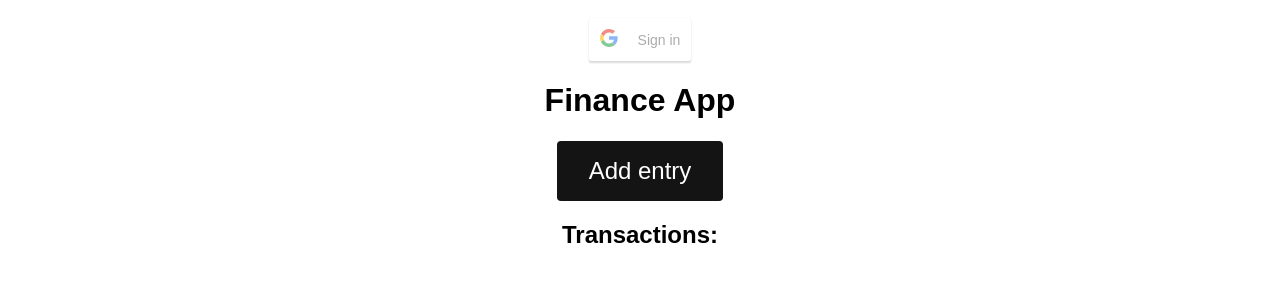
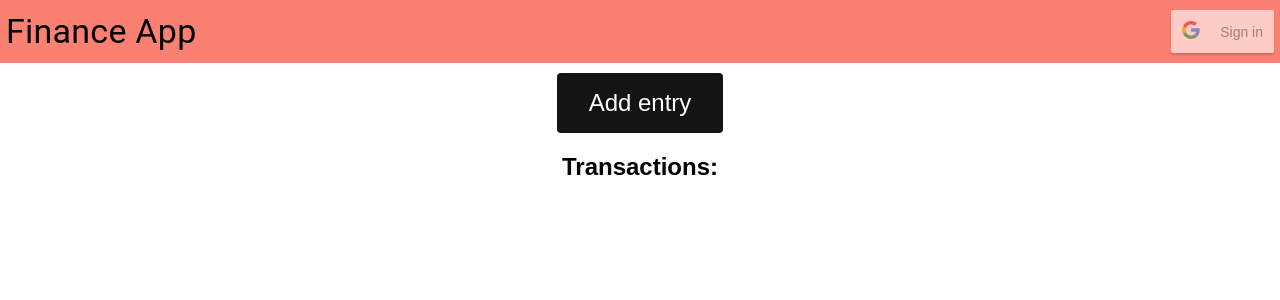
Before and after one commit to epdaniel/finance-app, a React (Create React App) app in the folder client/: page / in a window 1280 px wide. Shown: the top 300 px of the page. Built offline with nearby package versions, Linux system fonts and the light colour scheme.

Commit message:
move title and login to header, rewrite google btn as a functional component

```diff
--- a/client/src/App.js
+++ b/client/src/App.js
@@ -5,6 +5,7 @@ import Modal from "./components/Modal";
 import GoogleBtn from "./components/GoogleBtn";
 import UserProfile from "./components/userProfile";
 import DetailedEntry from "./components/DetailedEntry";
+import Header from "./components/Header";
 
 function App() {
   const [showEntryModal, setShowEntryModal] = useState(false);
@@ -36,10 +37,7 @@ function App() {
   return (
     <>
       <div className="App">
-        <br></br>
-        <GoogleBtn logInCallback={() => setLogInError(false)}></GoogleBtn>
-        <h1>Finance App</h1>
-
+        <Header logInCallback={() => setLogInError(false)} />
         <button className="addEntryButton" onClick={toggleEntryModal}>
           Add entry
         </button>
@@ -49,7 +47,6 @@ function App() {
             Please log in first!
           </p>
         )}
-        {/* <DetailedEntry showModal={showEntryModal} setShowModal={toggleEntryModal} /> */}
         <Modal showModal={showEntryModal} setShowModal={toggleEntryModal}>
           <DetailedEntry />
         </Modal>
--- a/client/src/components/DetailedEntry.js
+++ b/client/src/components/DetailedEntry.js
@@ -33,7 +33,8 @@ const DetailedEntry = ({ classes }) => {
   const onSubmit = async (data) => {
     data['userId'] = UserProfile.getId();
     data['isExpense'] = data['isExpense'] === 'expense'
-    let res = await axios.post("/entries/add", data) //use res later to update list?
+    //let res =
+    await axios.post("/entries/add", data) //use res later to update list?
       .catch(e => {
         alert("PLACEHOLDER ERROR DISPLAY: " + e.response.data.message)
       });
--- a/client/src/components/GoogleBtn.js
+++ b/client/src/components/GoogleBtn.js
@@ -1,28 +1,31 @@
-import React, { Component } from "react";
+import React, { useState } from "react";
+import UserProfile from "./userProfile";
+import { withStyles } from "@material-ui/core/styles";
+import { Grid } from "@material-ui/core";
 import { GoogleLogin, GoogleLogout } from "react-google-login";
-import UserProfile from "./userProfile";
 
-// TODOO: REMOVE THIS TO ENV FILE??
+
 const CLIENT_ID =
   "232952519661-430s05vr9he9sf0o45b88nde6jid56vg.apps.googleusercontent.com";
 
-class GoogleBtn extends Component {
-  constructor(props) {
-    super(props);
+const styles = {
+  GoogleContainer: {
+    // width: "100%",
+    margin: 0,
+  },
+  UserImage: {
+    width: "30px",
+    marginRight: "-2px",
+    marginBottom: "-5px",
+    borderRadius: "50%",
+  },
+};
 
-    this.state = {
-      isLoggedIn: UserProfile.tryRememberLogin(),
-      logInCallback: props.logInCallback,
-      //accessToken: '' //TODO: what's this? think it's an access token to identify the user to google's services
-    };
+const GoogleBtn = ({ classes, logInCallback }) => {
+  const [isLoggedIn, setisLoggedIn] = useState(UserProfile.tryRememberLogin())
+  //accessToken: '' //TODO: what's this? think it's an access token to identify the user to google's services
 
-    this.login = this.login.bind(this);
-    this.handleLoginFailure = this.handleLoginFailure.bind(this);
-    this.logout = this.logout.bind(this);
-    this.handleLogoutFailure = this.handleLogoutFailure.bind(this);
-  }
-
-  login(response) {
+  const login = (response) => {
     let profile = response.getBasicProfile();
     UserProfile.login(
       response.getAuthResponse().id_token,
@@ -32,71 +35,68 @@ class GoogleBtn extends Component {
     //console.log('Log in from: ' + response.getAuthResponse().id_token);
     //console.log('Name: ' + profile.getName());
     if (response.accessToken) {
-      this.setState((state) => ({
-        ...this.state,
-        isLoggedIn: true,
-        //accessToken: response.accessToken
-      }));
-      this.state.logInCallback();
+      setisLoggedIn(true);
+      logInCallback();
     }
   }
 
-  logout(response) {
+  const logout = (response) => {
     UserProfile.logOut();
-    this.setState((state) => ({
-      ...this.state,
-      isLoggedIn: false,
-      //accessToken: ''
-    }));
+    setisLoggedIn(false);
   }
 
-  handleLoginFailure(response) {
+  const handleLoginFailure = (response) => {
     alert("Failed to log in");
   }
 
-  handleLogoutFailure(response) {
+  const handleLogoutFailure = (response) => {
     alert("Failed to log out");
   }
 
-  render() {
-    return (
-      <div>
-        {this.state.isLoggedIn ? (
-          <div>
+
+  return (
+    <Grid
+      container
+      className={classes.GoogleContainer}
+      direction="row"
+      spacing={1}
+      justify="center"
+      alignItems="center"
+    >
+      {isLoggedIn ? (
+        <>
+          <Grid item>
             <img
-              style={userGoogleImgStyle}
+              className={classes.UserImage}
               src={UserProfile.getImgUrl()}
-              alt="User"
-            ></img>
+              alt="Google User"
+            />
+          </Grid>
+          <Grid item>
             <b> {UserProfile.getName()} </b>
-            <br></br>
-            <br></br>
+          </Grid>
+          <Grid item>
             <GoogleLogout
               clientId={CLIENT_ID}
               buttonText="Sign out"
-              onLogoutSuccess={this.logout}
-              onFailure={this.handleLogoutFailure}
-            ></GoogleLogout>
-          </div>
-        ) : (
+              onLogoutSuccess={logout}
+              onFailure={handleLogoutFailure}
+            />
+          </Grid>
+        </>) :
+        (<Grid item>
           <GoogleLogin
             clientId={CLIENT_ID}
             buttonText="Sign in"
-            onSuccess={this.login}
-            onFailure={this.handleLoginFailure}
+            onSuccess={login}
+            onFailure={handleLoginFailure}
             cookiePolicy={"single_host_origin"}
             responseType="code,token"
           />
-        )}
-      </div>
-    );
-  }
+        </Grid>)}
+    </Grid>
+  );
+
 }
 
-const userGoogleImgStyle = {
-  width: "30px",
-  marginBottom: "-10px",
-  borderRadius: "50%",
-};
-
-export default GoogleBtn;
+export default withStyles(styles)(GoogleBtn);
--- /dev/null
+++ b/client/src/components/Header.js
@@ -0,0 +1,39 @@
+import React from 'react'
+import GoogleBtn from "./GoogleBtn";
+import { withStyles } from "@material-ui/core/styles";
+import { Grid, Typography } from "@material-ui/core";
+
+const styles = {
+    HeaderContainer: {
+        width: "100%",
+        margin: 0,
+        padding: 6,
+        marginBottom: 10,
+        backgroundColor: 'salmon',
+    },
+    modalButton: {
+        marginLeft: "10px",
+        marginRight: "10px",
+    },
+};
+
+const Header = ({ classes, logInCallback }) => {
+    return (
+        <Grid
+            container
+            className={classes.HeaderContainer}
+            direction="row"
+            justify="space-between"
+            alignItems="center"
+        >
+            <Grid item>
+                <Typography variant="h4">Finance App</Typography>
+            </Grid>
+            <Grid item>
+                <GoogleBtn logInCallback={logInCallback}></GoogleBtn>
+            </Grid>
+        </Grid>
+    )
+}
+
+export default withStyles(styles)(Header);
```
